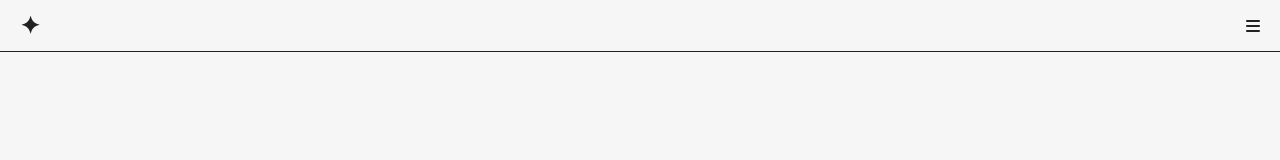
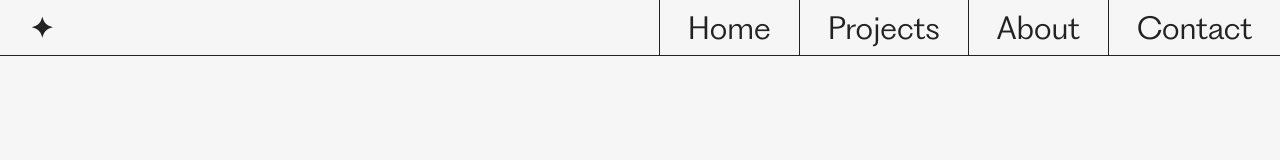
Before and after one commit to imseojeong/imseojeong.github.io, a website: page index.html in a window 1280 px wide. Drawn offline with Linux system fonts and the light colour scheme.

Commit message:
💄 Style responsive GNB

```diff
--- a/styles/style.css
+++ b/styles/style.css
@@ -163,3 +163,69 @@ ol {
   padding: 0 20px;
   font-size: 28px;
 }
+
+/* >= 768px (tablet) */
+@media screen and (min-width: 768px) {
+  :root {
+    /* value */
+    --blur-value: 15px;
+  }
+
+  /* GNB */
+  .gnb-nav-menu-button,
+  .gnb-nav-close-button {
+    display: none;
+  }
+
+  .gnb-nav,
+  .gnb-nav.is-hidden {
+    visibility: visible;
+    transform: translate3d(0, 0, 0);
+  }
+
+  .gnb-nav {
+    position: static;
+    height: 100%;
+    background-color: transparent;
+    box-shadow: none;
+  }
+
+  .gnb-nav-list {
+    flex-direction: row;
+  }
+
+  .gnb-nav-item {
+    height: 100%;
+    margin-bottom: 0;
+    border-left: var(--border-width) solid var(--black);
+  }
+
+  .gnb-nav-item a {
+    height: 100%;
+    transition: transform 100ms ease-in-out;
+  }
+
+  .gnb-nav-item a:hover {
+    transform: translate3d(1px, -1px, 0);
+  }
+}
+
+/* >= 1200px (desktop) */
+@media screen and (min-width: 1200px) {
+  :root {
+    /* value */
+    --gnb-height: 56px;
+    --padding-main: 30px;
+    --blur-value: 20px;
+  }
+
+  /* GNB */
+  .gnb-logo a {
+    font-size: 28px;
+  }
+
+  .gnb-nav-item a {
+    padding: 0 28px;
+    font-size: 30px;
+  }
+}
```
